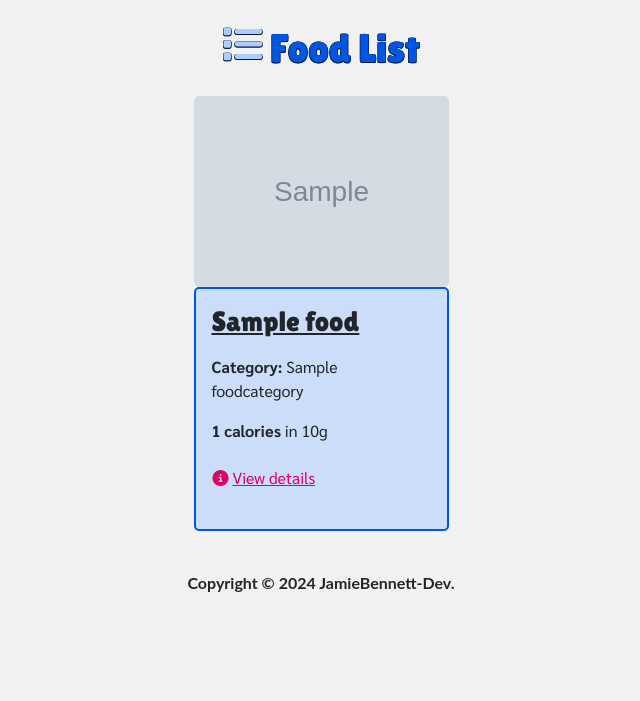
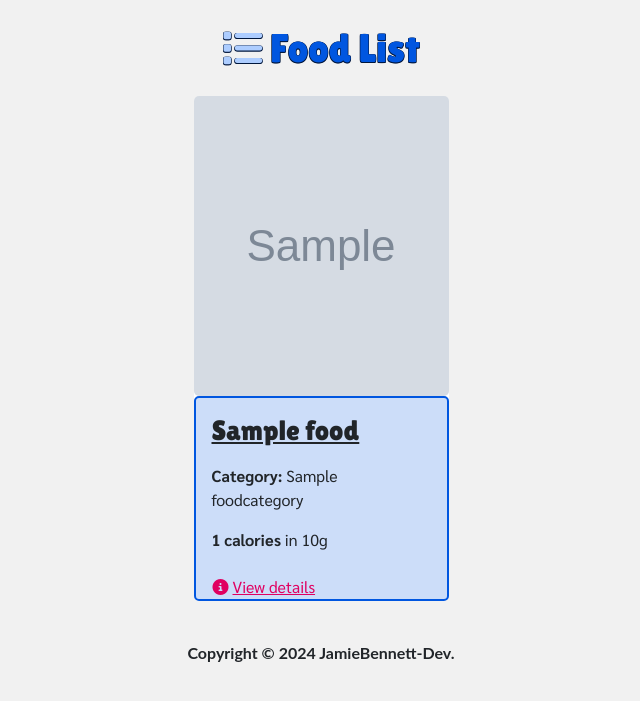
Before and after one commit to JamieBennett-Dev/Calorie-Tracker, a Django app: page / in a window 1280 px wide. Shown: the part 86-787 px from the top of the page, without its empty margins (319-959 px from the left). Run offline with Django 5.2, Linux system fonts and the light colour scheme; tables that the repository leaves empty hold one stand-in row (values such as "Sample post"); grey boxes marked "Sample" are stand-in pictures; some libraries are stand-ins or nearby versions.

Commit message:
aligned icons with h1

```diff
--- a/static/css/style.css
+++ b/static/css/style.css
@@ -95,6 +95,7 @@ footer {
     transition: all 0.2s ease;
     border: 2px solid #0056E0;
     border-radius: 5px;
+    height: 205px;
 }
 
 #index-card-body:hover {
@@ -122,6 +123,10 @@ footer {
 #food-list-image {
     border-radius: 5px;
     transition: all 0.2s ease;
+    height: 300px;
+    width: 100%;
+    object-fit: cover;
+    object-position: center center;
 }
 
 #food-list-image:hover {
--- a/templates/food.html
+++ b/templates/food.html
@@ -8,7 +8,7 @@
 <div class="mt-auto">
     <div class="container-fluid px-4">
 
-        <h1 class="mt-4 d-flex justify-content-center" id="page-h1"><i
+        <h1 class="mt-4 d-flex justify-content-center align-items-center" id="page-h1"><i
                 class="fa-solid fa-utensils pe-2"></i>{{ food.food_name }}</h1>
         <h5 id="food_add-h5" class="d-flex justify-content-center">Category: {{ food.category }}</h5>
 
--- a/templates/food_add.html
+++ b/templates/food_add.html
@@ -23,8 +23,8 @@
                 </a>
             </div>
         {% else %}
-            <div class="d-flex justify-content-center">
-                <h1 class="mt-4" id="page-h1"><i class="fa-regular fa-square-plus pe-2"></i>Add Food Item</h1>
+            <div class="d-flex justify-content-center align-items-center">
+                <h1 class="mt-4 d-flex justify-content-center align-items-center" id="page-h1"><i class="fa-regular fa-square-plus pe-2"></i>Add Food Item</h1>
             </div>
             <div class="d-flex justify-content-center">
                 <h5 id="food_add-h5">Enter the details of a new food item</h5>
--- a/templates/food_category.html
+++ b/templates/food_category.html
@@ -6,7 +6,7 @@
 <div>
     <div class="container">
 
-        <h1 class="my-4 d-flex justify-content-center" id="page-h1"><i class="fas fa-pizza-slice pe-2"></i>Category: {{ title }}</h1>
+        <h1 class="my-4 d-flex justify-content-center align-items-center" id="page-h1"><i class="fas fa-pizza-slice pe-2"></i>Category: {{ title }}</h1>
 
         <div class="row justify-content-center">
 
--- a/templates/food_log.html
+++ b/templates/food_log.html
@@ -6,7 +6,7 @@
 
 {% block body %}
 <div class="d-flex justify-content-center">
-    <h1 class="mt-4" id="page-h1"><i class="fas fa-utensils pe-2"></i>Food Log</h1>
+    <h1 class="mt-4 d-flex justify-content-center align-items-center" id="page-h1"><i class="fas fa-utensils pe-2"></i>Food Log</h1>
 </div>
 <div class="d-flex justify-content-center">
     <h5 id="food_add-h5" class="mb-4">Log the items of food and drink you have consumed here.</h5>
--- a/templates/food_log_delete.html
+++ b/templates/food_log_delete.html
@@ -6,7 +6,7 @@
 <div>
     <div>
 
-        <h1 class="my-4 d-flex justify-content-center" id="page-h1"><i class="fas fa-utensils pe-2"></i>Food Log</h1>
+        <h1 class="my-4 d-flex justify-content-center align-items-center" id="page-h1"><i class="fas fa-utensils pe-2"></i>Food Log</h1>
 
         <div class="row justify-content-center">
             <div class="col-12">
--- a/templates/index.html
+++ b/templates/index.html
@@ -7,12 +7,12 @@
 <div>
     <div class="container">
 
-        <h1 class="my-4 d-flex justify-content-center" id="page-h1"><i class="fas fa-list pe-2"></i>{{ title }}</h1>
+        <h1 class="my-4 d-flex justify-content-center align-items-center" id="page-h1"><i class="fas fa-list pe-2"></i>{{ title }}</h1>
 
         <div class="row justify-content-center">
 
         {% for food in pages %}
-            <div class="col-sm-12 col-md-12 col-lg-6 col-xl-3 d-flex align-items-stretch">
+            <div class="col-sm-12 col-md-12 col-lg-6 col-xl-3">
                 <div class="card mb-3 border-0">
 
                     <!-- Food image -->
--- a/templates/login.html
+++ b/templates/login.html
@@ -6,7 +6,7 @@
 <div class="mt-auto">
     <div class="container">
         <div class="d-flex justify-content-center">
-            <h1 class="my-4" id="page-h1"><i class="fas fa-sign-in-alt pe-1"></i>Login</h1>
+            <h1 class="my-4 d-flex justify-content-center align-items-center" id="page-h1"><i class="fas fa-sign-in-alt pe-1"></i>Login</h1>
         </div>
 
         {% if message %}
--- a/templates/register.html
+++ b/templates/register.html
@@ -7,7 +7,7 @@
     <div class="container">
 
         <div class="d-flex justify-content-center">
-            <h1 class="my-4" id="page-h1"><i class="fa-solid fa-user-plus pe-1"></i>Register</h1>
+            <h1 class="my-4 d-flex justify-content-center align-items-center" id="page-h1"><i class="fa-solid fa-user-plus pe-1"></i>Register</h1>
         </div>
 
         {% if message %}
--- a/templates/update_food.html
+++ b/templates/update_food.html
@@ -24,7 +24,7 @@
             </div>
         {% else %}
             <div class="d-flex justify-content-center">
-                <h1 class="mt-4" id="page-h1"><i class="fa-regular fa-square-plus pe-2"></i>Update Item</h1>
+                <h1 class="mt-4 d-flex justify-content-center align-items-center" id="page-h1"><i class="fa-regular fa-square-plus pe-2"></i>Update Item</h1>
             </div>
             <div class="d-flex justify-content-center">
                 <h5 id="food_add-h5">Enter the updated details of your item</h5>
--- a/templates/user_profile.html
+++ b/templates/user_profile.html
@@ -6,9 +6,9 @@
 
 {% block body %}
 <div>
-    <div class="container-fluid px-4">
+    <div class="container-fluid">
         <div class="d-flex justify-content-center">
-            <h1 class="my-4" id="page-h1"><i class="fas fa-user pe-2"></i>Your Profile</h1>
+            <h1 class="my-4 d-flex justify-content-center align-items-center" id="page-h1"><i class="fas fa-user pe-2"></i>Your Profile</h1>
         </div>
         <div class="row justify-content-center">
             <div class="col-12">
--- a/templates/weight_log_delete.html
+++ b/templates/weight_log_delete.html
@@ -6,7 +6,7 @@
 <div>
     <div>
 
-        <h1 class="my-4 d-flex justify-content-center" id="page-h1"><i class="fas fa-utensils pe-2"></i>Weight Log</h1>
+        <h1 class="my-4 d-flex justify-content-center align-items-center" id="page-h1"><i class="fas fa-utensils pe-2"></i>Weight Log</h1>
 
         <div class="row justify-content-center">
             <div class="col-12">
```
